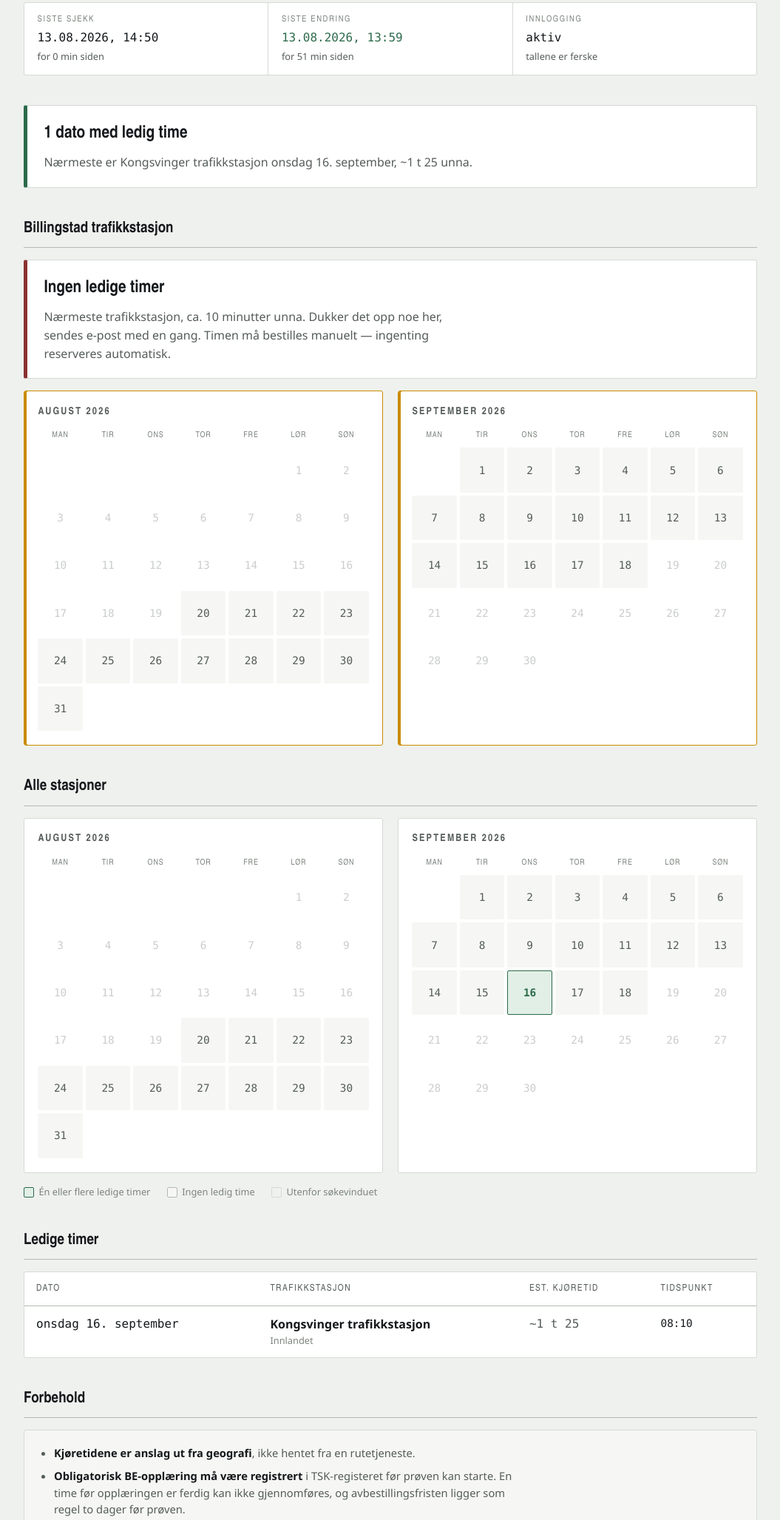
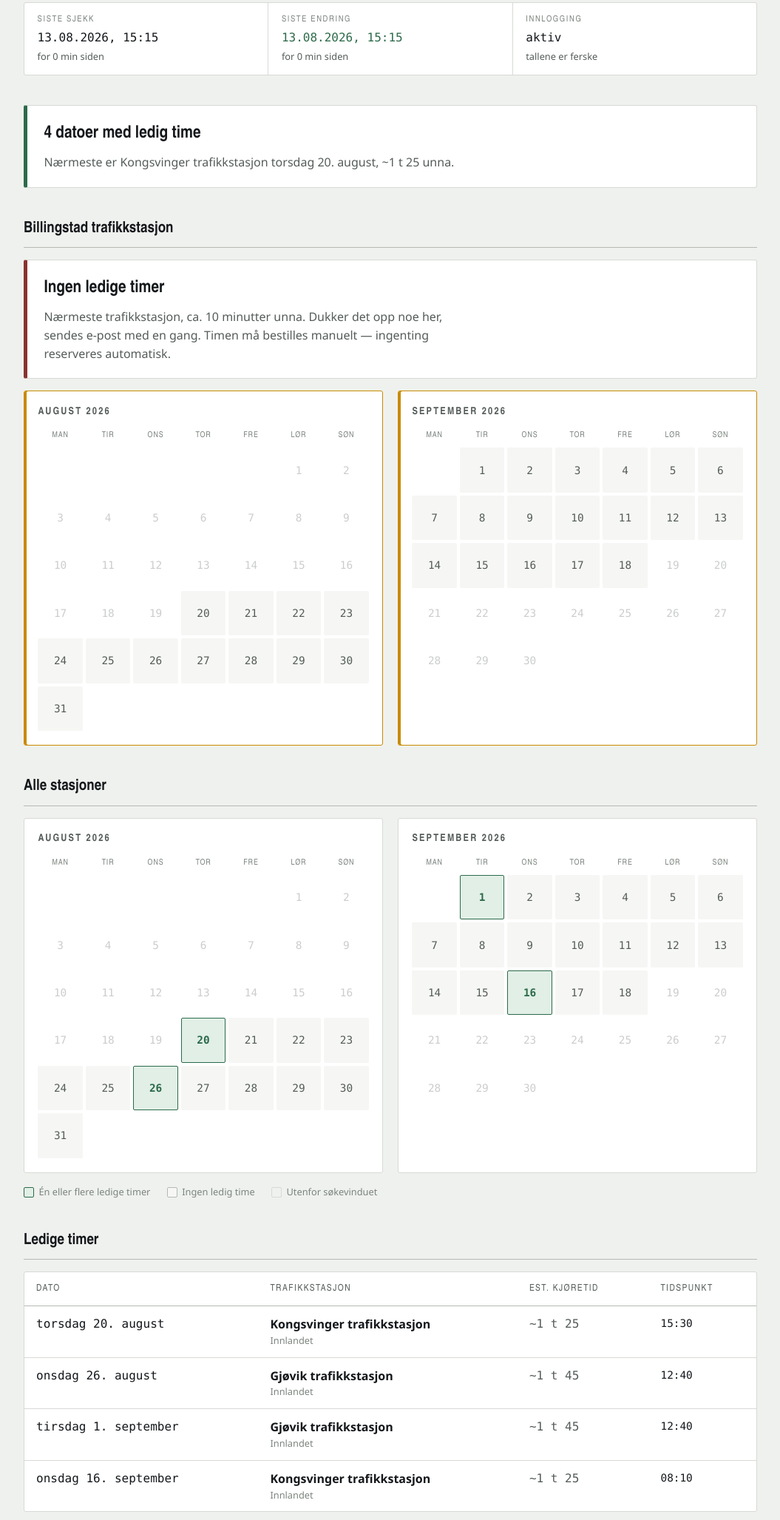
Before and after one commit to Ibiza4Fun/Ibiza4Fun.github.io, a website: page flater/driving-test-slots-be.html in a window 1280 px wide. Shown: the part 243-2298 px from the top of the page at 74% size, without its empty margins (112-1167 px from the left). Drawn offline with Linux system fonts and the light colour scheme.

Commit message:
chore: refresh BE driving test slot report

```diff
--- a/flater/driving-test-slots-be.html
+++ b/flater/driving-test-slots-be.html
@@ -401,13 +401,13 @@ a:focus-visible { outline: 2px solid var(--accent); outline-offset: 2px; }
   <div class="stamps">
     <div class="stamp">
       <span class="stamp-label">Siste sjekk</span>
-      <span class="stamp-value">13.08.2026, 14:50</span>
+      <span class="stamp-value">13.08.2026, 15:15</span>
       <span class="stamp-extra">for 0 min siden</span>
     </div>
     <div class="stamp changed">
       <span class="stamp-label">Siste endring</span>
-      <span class="stamp-value">13.08.2026, 13:59</span>
-      <span class="stamp-extra">for 51 min siden</span>
+      <span class="stamp-value">13.08.2026, 15:15</span>
+      <span class="stamp-extra">for 0 min siden</span>
     </div>
     <div class="stamp">
       <span class="stamp-label">Innlogging</span>
@@ -417,8 +417,8 @@ a:focus-visible { outline: 2px solid var(--accent); outline-offset: 2px; }
   </div>
 
   <div class="verdict ok">
-    <h2>1 dato med ledig time</h2>
-    <p>Nærmeste er Kongsvinger trafikkstasjon onsdag 16. september, ~1 t 25 unna.</p>
+    <h2>4 datoer med ledig time</h2>
+    <p>Nærmeste er Kongsvinger trafikkstasjon torsdag 20. august, ~1 t 25 unna.</p>
   </div>
 
   <section>
@@ -559,13 +559,13 @@ a:focus-visible { outline: 2px solid var(--accent); outline-offset: 2px; }
           <div class="cell outside">17</div>
           <div class="cell outside">18</div>
           <div class="cell outside">19</div>
-          <div class="cell">20</div>
+          <div class="cell hit" title="Kongsvinger trafikkstasjon: 15:30">20</div>
           <div class="cell">21</div>
           <div class="cell">22</div>
           <div class="cell">23</div>
           <div class="cell">24</div>
           <div class="cell">25</div>
-          <div class="cell">26</div>
+          <div class="cell hit" title="Gjøvik trafikkstasjon: 12:40">26</div>
           <div class="cell">27</div>
           <div class="cell">28</div>
           <div class="cell">29</div>
@@ -584,7 +584,7 @@ a:focus-visible { outline: 2px solid var(--accent); outline-offset: 2px; }
           <div class="dow-head">lør</div>
           <div class="dow-head">søn</div>
           <div class="cell blank"></div>
-          <div class="cell">1</div>
+          <div class="cell hit" title="Gjøvik trafikkstasjon: 12:40">1</div>
           <div class="cell">2</div>
           <div class="cell">3</div>
           <div class="cell">4</div>
@@ -633,6 +633,24 @@ a:focus-visible { outline: 2px solid var(--accent); outline-offset: 2px; }
         </thead>
         <tbody>
           <tr>
+            <td class="datecell">torsdag 20. august</td>
+            <td class="station">Kongsvinger trafikkstasjon<small>Innlandet</small></td>
+            <td class="drive">~1 t 25</td>
+            <td class="slot">15:30</td>
+          </tr>
+          <tr>
+            <td class="datecell">onsdag 26. august</td>
+            <td class="station">Gjøvik trafikkstasjon<small>Innlandet</small></td>
+            <td class="drive">~1 t 45</td>
+            <td class="slot">12:40</td>
+          </tr>
+          <tr>
+            <td class="datecell">tirsdag 1. september</td>
+            <td class="station">Gjøvik trafikkstasjon<small>Innlandet</small></td>
+            <td class="drive">~1 t 45</td>
+            <td class="slot">12:40</td>
+          </tr>
+          <tr>
             <td class="datecell">onsdag 16. september</td>
             <td class="station">Kongsvinger trafikkstasjon<small>Innlandet</small></td>
             <td class="drive">~1 t 25</td>
```
